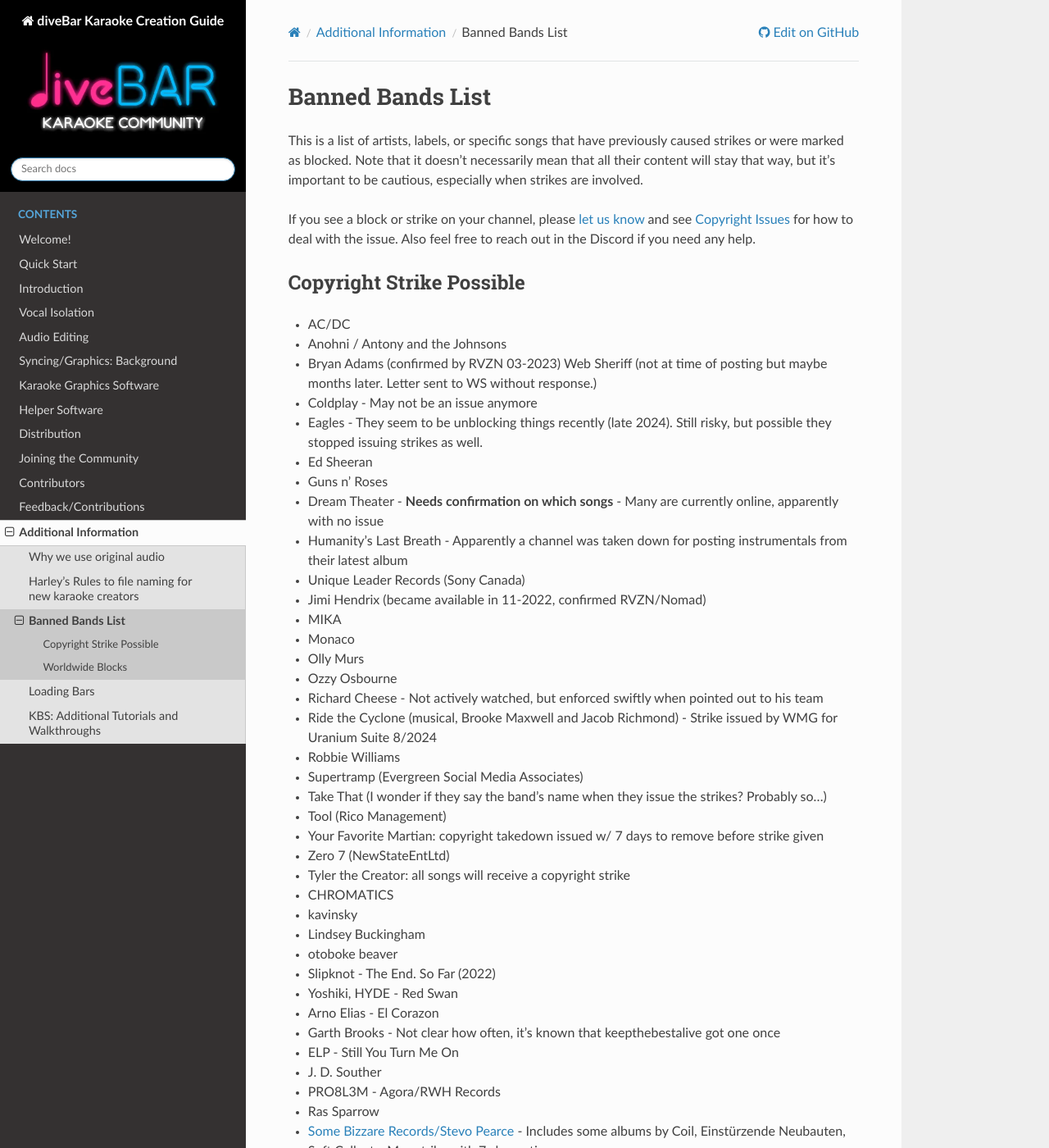
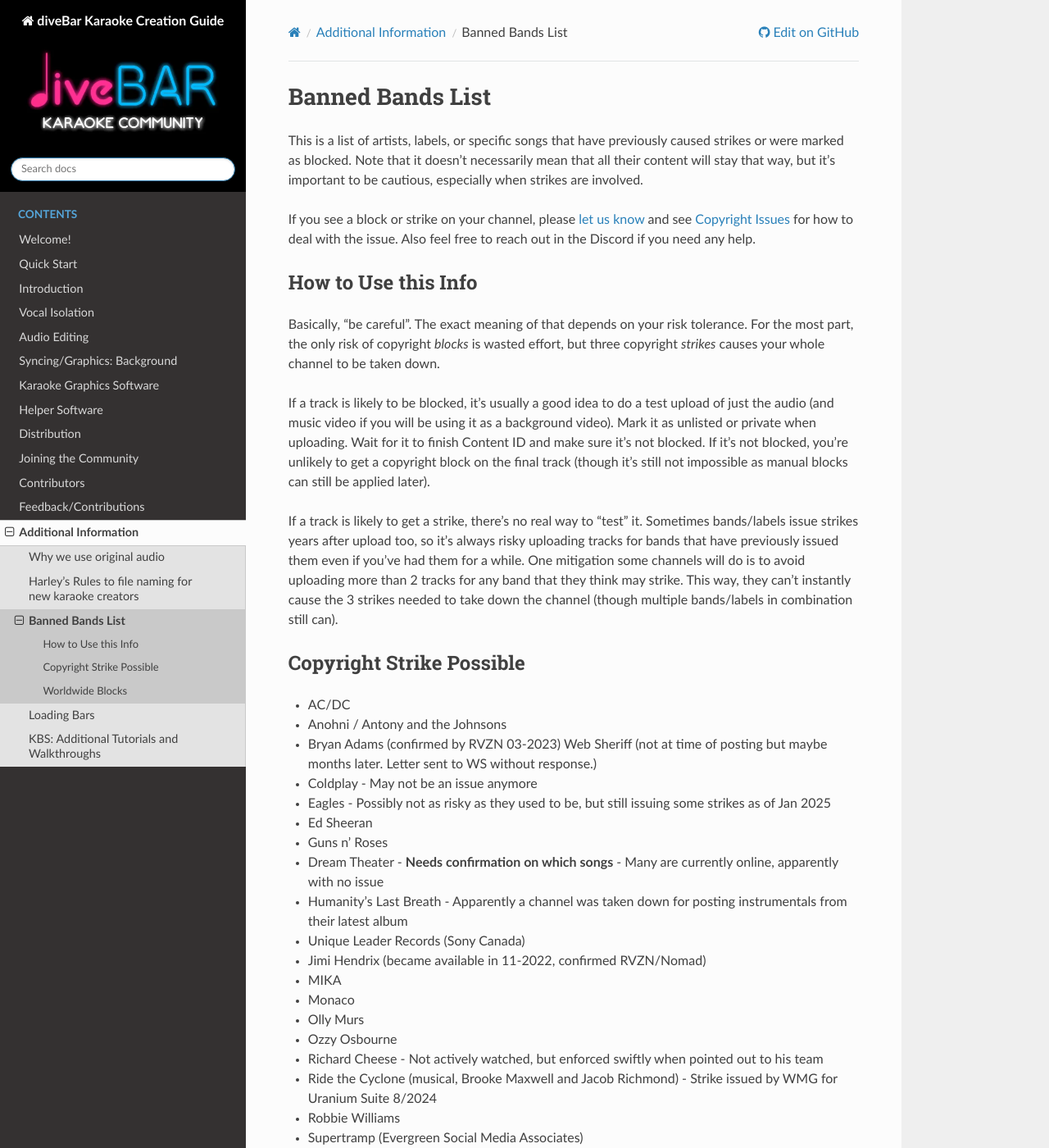
Before and after one commit to diveBarKaraoke/divebar_karaoke_creation_guide, a Sphinx documentation site: the page built from docs/banned_bands.rst, in a window 1280 px wide and 1400 px high. Shown: the whole window at 82% size. Built offline with Sphinx 7.4.7 and the Read the Docs theme 3.1.0, drawn with Linux system fonts in a browser that asks for light colours; some of the changed text lies outside the part shown.

Commit message:
Updates to banned bands

```diff
--- a/docs/banned_bands.rst
+++ b/docs/banned_bands.rst
@@ -4,6 +4,15 @@ Banned Bands List
 This is a list of artists, labels, or specific songs that have previously caused strikes or were marked as blocked. Note that it doesn't necessarily mean that all their content will stay that way, but it's important to be cautious, especially when strikes are involved.
 
 If you see a block or strike on your channel, please :doc:`let us know <feedback>` and see :ref:`youtube:Copyright Issues` for how to deal with the issue. Also feel free to reach out in the Discord if you need any help.
+
+How to Use this Info
+--------------------
+
+Basically, "be careful". The exact meaning of that depends on your risk tolerance. For the most part, the only risk of copyright *blocks* is wasted effort, but three copyright *strikes* causes your whole channel to be taken down.
+
+If a track is likely to be blocked, it's usually a good idea to do a test upload of just the audio (and music video if you will be using it as a background video). Mark it as unlisted or private when uploading. Wait for it to finish Content ID and make sure it's not blocked. If it's not blocked, you're unlikely to get a copyright block on the final track (though it's still not impossible as manual blocks can still be applied later).
+
+If a track is likely to get a strike, there's no real way to "test" it. Sometimes bands/labels issue strikes years after upload too, so it's always risky uploading tracks for bands that have previously issued them even if you've had them for a while. One mitigation some channels will do is to avoid uploading more than 2 tracks for any band that they think may strike. This way, they can't instantly cause the 3 strikes needed to take down the channel (though multiple bands/labels in combination still can).
 
 Copyright Strike Possible
 -------------------------
@@ -12,7 +21,7 @@ Copyright Strike Possible
 * Anohni / Antony and the Johnsons
 * Bryan Adams (confirmed by RVZN 03-2023) Web Sheriff (not at time of posting but maybe months later. Letter sent to WS without response.)
 * Coldplay - May not be an issue anymore
-* Eagles - They seem to be unblocking things recently (late 2024). Still risky, but possible they stopped issuing strikes as well.
+* Eagles - Possibly not as risky as they used to be, but still issuing some strikes as of Jan 2025
 * Ed Sheeran
 * Guns n’ Roses
 * Dream Theater - **Needs confirmation on which songs** - Many are currently online, apparently with no issue
@@ -45,12 +54,13 @@ Copyright Strike Possible
 * PRO8L3M - Agora/RWH Records
 * Ras Sparrow
 * `Some Bizzare Records/Stevo Pearce <https://en.wikipedia.org/wiki/Some_Bizzare_Records>`_ - Includes some albums by Coil, Einstürzende Neubauten, Soft Cell, etc. May strike with 7-day notice
+* Pearl Jam - Apparently sent CC a warning that they were going to issue strikes
 
 Worldwide Blocks
 ----------------
 
 * Linda Ronstadt
-* Bob Dylan
+* Bob Dylan - Some tracks may be blocked, but many seem ok
 * Michelle Shocked (while she doesn’t strike, claim, or block, it’s still for the best to avoid her.)
 * The Damned - Neat Neat Neat seemingly specifically for some reason except Japan
 * King Crimson - “Starless (Abridged)” (confirmed RVZN 05-2023)
@@ -58,7 +68,7 @@ Worldwide Blocks
 * Prince (much of the world but still allowed on YouTube)
 * The Fratellis (Confirmed AVD 01-2024 for song I Guess… I Suppose… on YouTube)
 * Métisse - Boom Boom Bâ
-* Nick Cave - Into Your Arms
+* Nick Cave - Many tracks blocked
 * Fever Ray - Keep the Streets Empty for Me
 * IAMX - You Can Be Happy (WMG, 8/2024)
 * Judee Sill - Jesus Was a Crossmaker US only
@@ -78,12 +88,11 @@ Worldwide Blocks
 * Ozzy Osborne - Lay Your World On Me
 * Ozzy Osborne - Not Going Away
 * Bill Withers - Ain’t No Sunshine
-* Phish - Fast Enough For You
 * Don Henley - Nobody’s Business
-* Beth Orton - Stars All Seem To Weep
 * The Beatles - Some of these aren't blocked anymore, but many still are, so definitely do a test upload before creating the whole karaoke track
 * John Lennon - Mother - RVZN got a block that doesn't show up in Studio and doesn't list the label/artist. He tried a reupload and got the same result
 * PRO8L3M - Noc
 * Quebonafide - Romantic Psycho
 * Smashing Pumpkins - Seem to arbitrarily block and unblock content over time
 * De La Soul - Reservoir Media Management - Sometimes block/unblock content
+* The Pogues - Transmetropolitan
```
